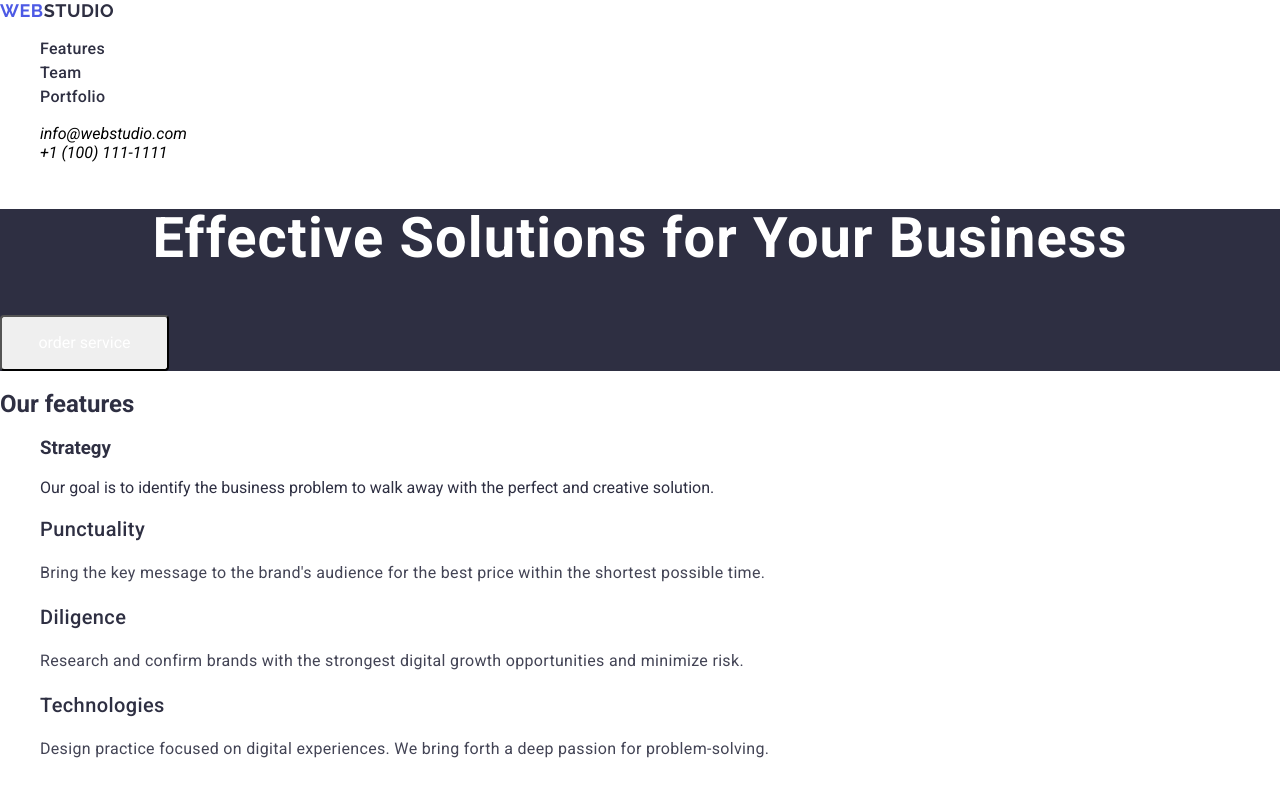
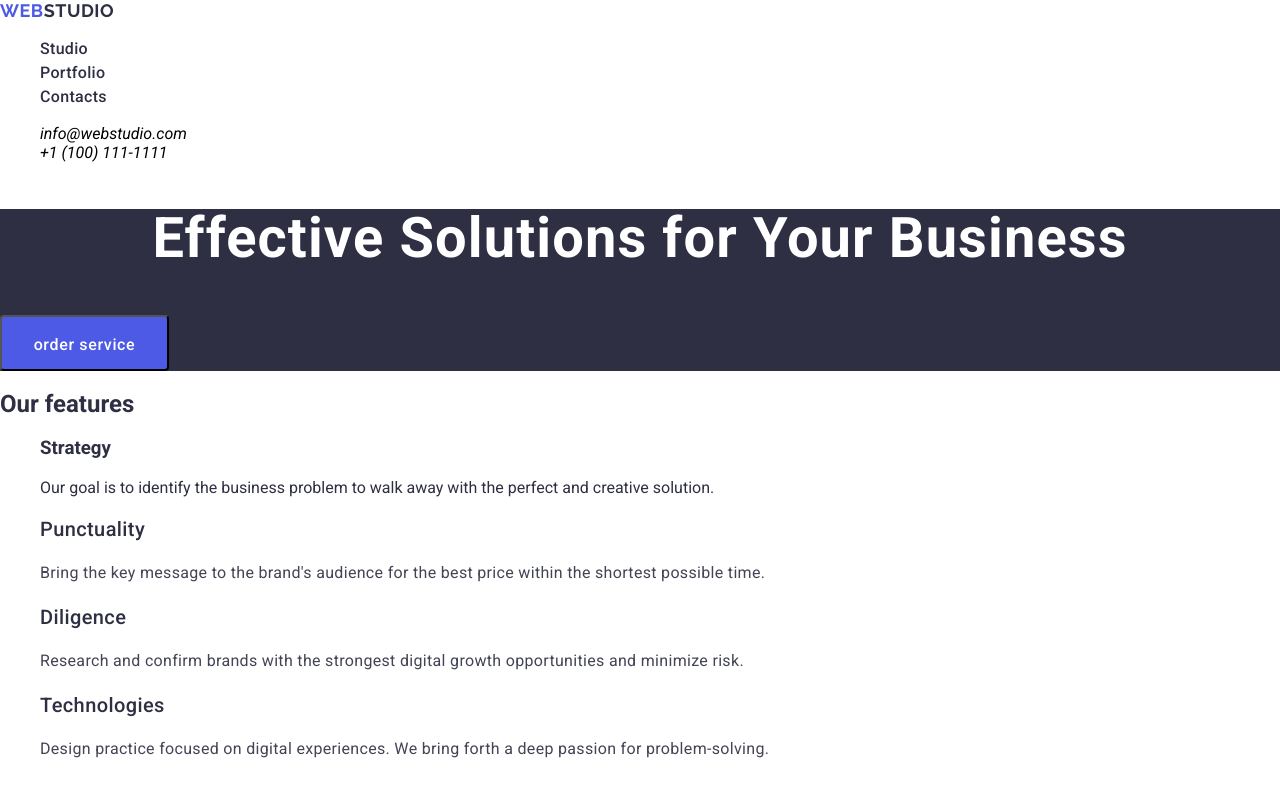
Before and after one commit to yuliiakykharenko/homework2, a plain HTML site: page index.html in a window 1280 px wide. Shown: the top 788 px of the page. Drawn offline with nearby package versions, Linux system fonts and the light colour scheme.

Commit message:
add button color

```diff
--- a/CSS/hero.css
+++ b/CSS/hero.css
@@ -18,6 +18,16 @@
     width: 169px;
     height: 56px;
     color:#fff;
+    background-color: #4d5ae5;
+    font-weight: 500;
+    line-height: 1.5;
+    letter-spacing: 0.04em;
+    cursor:pointer;
+    border-radius: 4px;
+    padding: 16px;
+    min-width: 169px;
+    height: 56px;
+    color: #fff;
 }
 
 .button-title:hover,
--- a/index.html
+++ b/index.html
@@ -20,9 +20,9 @@
         <a class="logo header-logo" href="./index.html">Web<span class="logo-text">Studio</span></a>
         <nav class="header-nav">
             <ul class="nav-list">
-                <li class="nav-item"><a href="#features" class="nav-link">Features</a></li>
-                <li class="nav-item"><a href="#team" class="nav-link">Team</a></li>
-                <li class="nav-item"><a href="#portfolio" class="nav-link">Portfolio</a></li>
+                <li class="nav-item"><a href="#features" class="nav-link">Studio</a></li>
+                <li class="nav-item"><a href="#team" class="nav-link">Portfolio</a></li>
+                <li class="nav-item"><a href="#portfolio" class="nav-link">Contacts</a></li>
             </ul>
         </nav>
         <address class="address">
```
